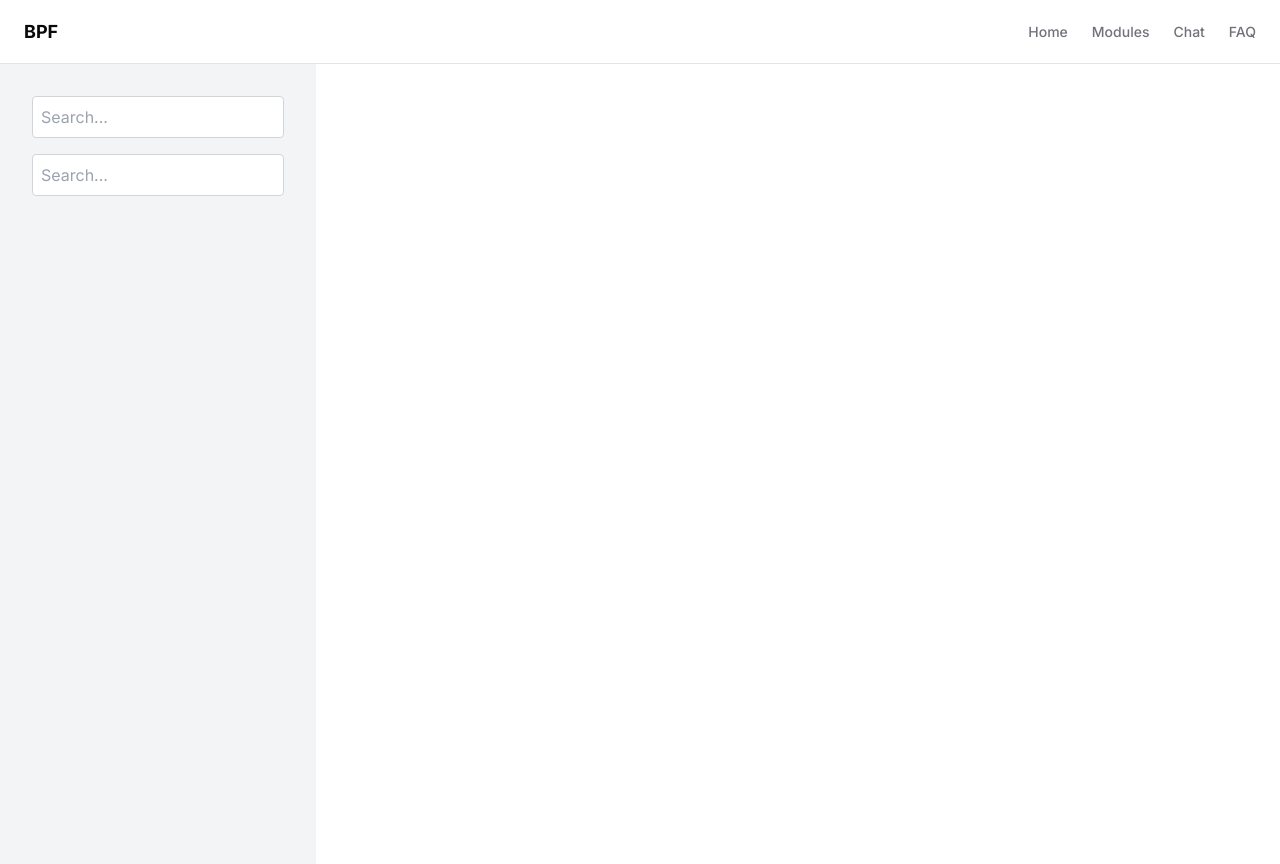
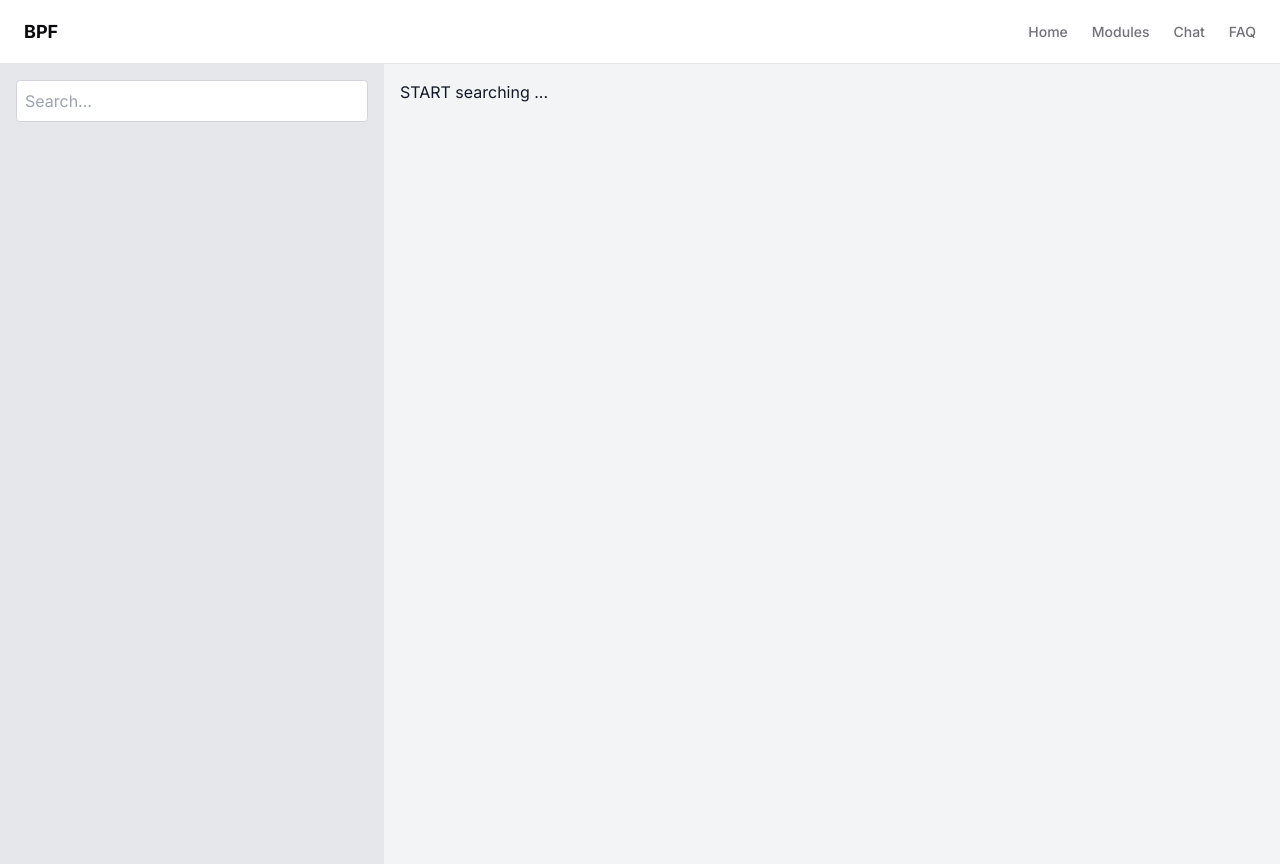
Before and after one commit to cfgbengaluru24/Team-1, a Next.js app: page /FAQ in a window 1280 px wide. Built offline with nearby package versions, Linux system fonts and the light colour scheme.

Commit message:
resource page basic

```diff
--- a/app/FAQ/page.tsx
+++ b/app/FAQ/page.tsx
@@ -1,62 +1,11 @@
-"use client";
-import { useState, ChangeEvent } from "react";
+import ResourcePage from "@/src/components/ResourcePage";
+import fs from "fs";
+import path from "path";
+import React, { useState } from "react";
 
-const Page = () => {
-  const [query, setQuery] = useState<string>("");
-  const [suggestions, setSuggestions] = useState([]);
-
-  const handleSearch = (event: ChangeEvent<HTMLInputElement>) => {
-    const value = event.target.value;
-    setQuery(value);
-
-    if (value.length > 0) {
-      const filteredItems = items.filter((item) =>
-        item.name.toLowerCase().includes(value.toLowerCase())
-      );
-      setSuggestions(filteredItems);
-    } else {
-      setSuggestions([]);
-    }
-  };
-
-  return (
-    <div className="min-h-screen bg-gray-100 dark:bg-gray-900 text-gray-900 dark:text-gray-100 p-8">
-      <div className="max-w-md mx-auto">
-        <input
-          type="text"
-          value={query}
-          onChange={handleSearch}
-          placeholder="Search..."
-          className="w-full p-2 border border-gray-300 dark:border-gray-700 rounded mb-4"
-        />
-        <div>
-          <input
-            type="text"
-            value={query}
-            onChange={handleSearch}
-            placeholder="Search..."
-            className="w-full p-2 border border-gray-300 dark:border-gray-700 rounded mb-4"
-          />
-          {suggestions.length > 0 && (
-            <ul className="absolute z-10 w-full bg-white dark:bg-gray-800 border border-gray-300 dark:border-gray-700 rounded shadow-lg mt-1">
-              {suggestions.map((item) => (
-                <li
-                  key={item.id}
-                  className="p-2 hover:bg-gray-200 dark:hover:bg-gray-700 cursor-pointer"
-                  onClick={() => {
-                    setQuery(item.name);
-                    setSuggestions([]);
-                  }}
-                >
-                  {item.name}
-                </li>
-              ))}
-            </ul>
-          )}
-        </div>
-      </div>
-    </div>
-  );
-};
-
-export default Page;
+export default function page() {
+  const filePath = path.join(process.cwd(), "public", "vocational.json");
+  const jsonData = fs.readFileSync(filePath, "utf-8");
+  const data = JSON.parse(jsonData);
+  return <ResourcePage items={data} />;
+}
--- /dev/null
+++ b/src/components/ResourceContent.tsx
@@ -0,0 +1,16 @@
+import React from "react";
+import VocDetailsCard from "./VocDetailsCard";
+
+export default function ResourceContent({ voc }) {
+  if (!voc) {
+    return <div className="flex-1 p-4">START searching ...</div>;
+  }
+  console.log(voc);
+  return (
+    <div className="flex-1 p-4 flex justify-center items-center">
+      <div className="max-w-md  ">
+        <VocDetailsCard voc={voc} />
+      </div>
+    </div>
+  );
+}
--- /dev/null
+++ b/src/components/ResourcePage.tsx
@@ -0,0 +1,61 @@
+// components/ResourcePage.tsx
+"use client";
+import { useState, ChangeEvent } from "react";
+import ResourceContent from "./ResourceContent";
+
+const ResourcePage = ({ items }) => {
+  const [query, setQuery] = useState<string>("");
+  const [suggestions, setSuggestions] = useState([]);
+  const [voc, setVoc] = useState(null);
+  //   console.log(items);
+
+  const handleSearch = (event: ChangeEvent<HTMLInputElement>) => {
+    const value = event.target.value;
+    setQuery(value);
+
+    if (value.length > 0) {
+      const filteredItems = items.filter((item) =>
+        item["JOB ROLE NAME"].toLowerCase().includes(value.toLowerCase())
+      );
+      setSuggestions(filteredItems);
+    } else {
+      setSuggestions([]);
+    }
+  };
+
+  return (
+    <div className="flex min-h-screen w-full bg-gray-100 dark:bg-gray-900 text-gray-900 dark:text-gray-100">
+      <aside className=" w-96 bg-gray-200 dark:bg-gray-800 p-4">
+        <div className="relative w-full max-w-md mx-auto">
+          <input
+            type="text"
+            value={query}
+            onChange={handleSearch}
+            placeholder="Search..."
+            className="w-full p-2 border border-gray-300 dark:border-gray-700 rounded mb-4"
+          />
+          {suggestions.length > 0 && (
+            <ul className="absolute z-10 w-full bg-white dark:bg-gray-800 border border-gray-300 dark:border-gray-700 rounded shadow-lg mt-1">
+              {suggestions.map((item, index) => (
+                <li
+                  key={index}
+                  className="p-2 hover:bg-gray-200 dark:hover:bg-gray-700 cursor-pointer text-gray-700"
+                  onClick={() => {
+                    setQuery(item["VTP NAME"]);
+                    setSuggestions([]);
+                    setVoc(item);
+                  }}
+                >
+                  {item["VTP NAME"]}
+                </li>
+              ))}
+            </ul>
+          )}
+        </div>
+      </aside>
+      <ResourceContent voc={voc} />
+    </div>
+  );
+};
+
+export default ResourcePage;
--- /dev/null
+++ b/src/components/VocDetailsCard.tsx
@@ -0,0 +1,44 @@
+// components/DetailsCard.tsx
+import React from "react";
+
+interface Details {
+  ADDRESS1: string;
+  ADDRESS2: string;
+  CAAF_NUMBER: string;
+  DISTRICT_NAME: string;
+  JOB_ROLE_NAME: string;
+  TRAINING_CENTER_NAME: string;
+  VTP_NAME: string;
+  VTP_NUMBER: string;
+}
+
+const VocDetailsCard: React.FC<Details> = ({ voc }) => {
+  return (
+    <div className="max-w-sm mx-auto bg-white dark:bg-gray-800 rounded-lg shadow-md p-6">
+      <h2 className="text-2xl font-bold mb-2">{voc["JOB ROLE NAME"]}</h2>
+      <p className="text-gray-700 dark:text-gray-300">
+        <strong>CAAF Number:</strong> {voc["CAAF NUMBER"]}
+      </p>
+      <p className="text-gray-700 dark:text-gray-300">
+        <strong>District Name:</strong> {voc["DISTRICT NAME"]}
+      </p>
+      <p className="text-gray-700 dark:text-gray-300">
+        <strong>Address 1:</strong> {voc["ADDRESS1"]}
+      </p>
+      <p className="text-gray-700 dark:text-gray-300">
+        <strong>Address 2:</strong> {voc["ADDRESS2"]}
+      </p>
+      <p className="text-gray-700 dark:text-gray-300">
+        <strong>Training Center Name:</strong> {voc["TRAINING CENTER NAME"]}
+      </p>
+      <p className="text-gray-700 dark:text-gray-300">
+        <strong>VTP Name:</strong> {voc["VTP NAME"]}
+      </p>
+      <p className="text-gray-700 dark:text-gray-300">
+        <strong>VTP Number:</strong> {voc["VTP NUMBER"]}
+      </p>
+    </div>
+  );
+};
+
+export default VocDetailsCard;
```
